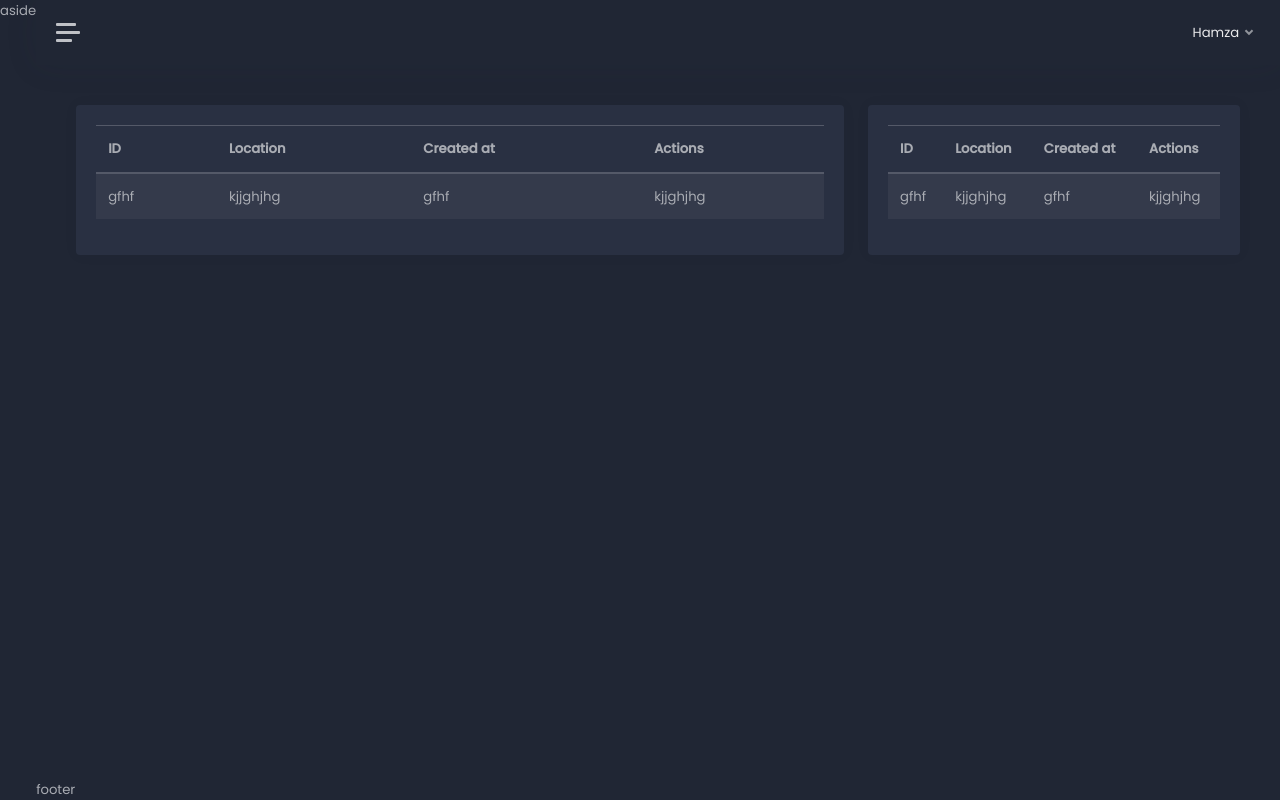
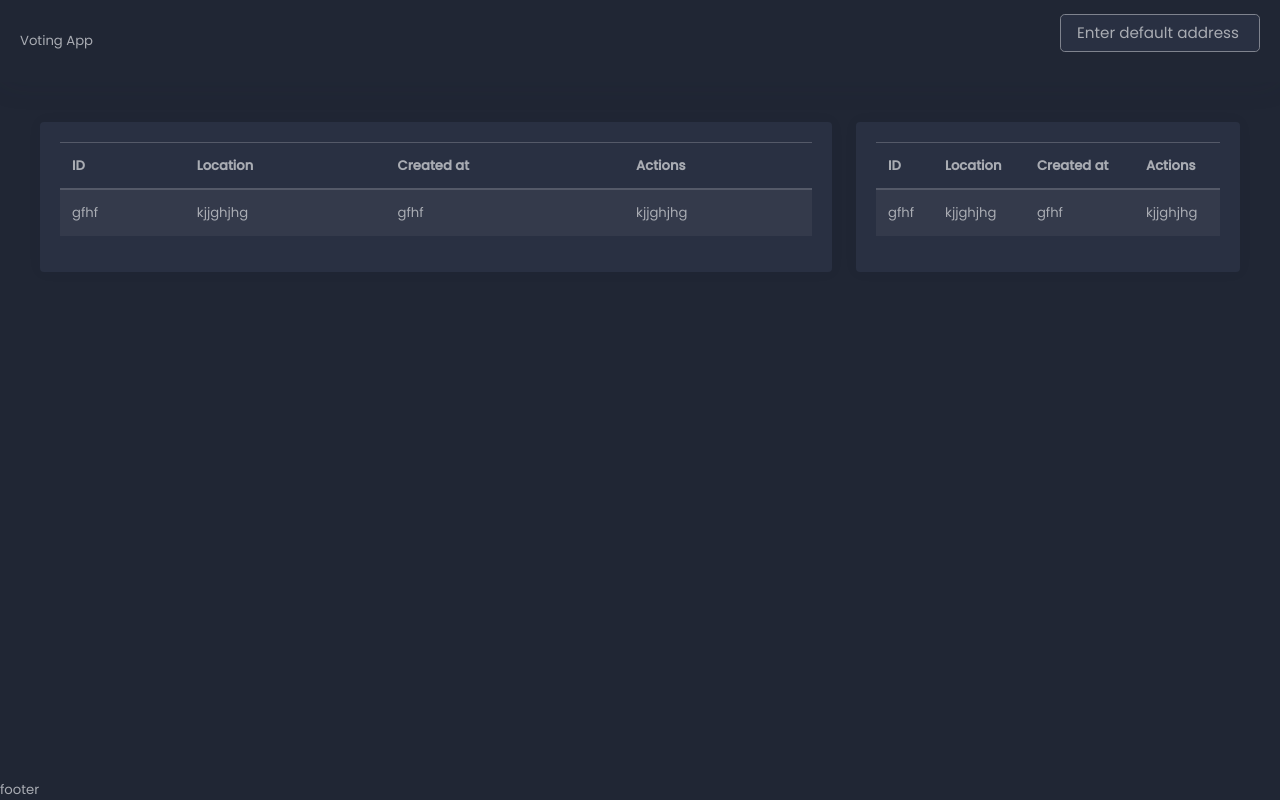
Before and after one commit to Hamza-crypto/Election-blockchain, a website: page index.html in a window 1280 px wide. Drawn offline with Linux system fonts and the light colour scheme.

Commit message:
Added new theme

```diff
--- a/index.html
+++ b/index.html
@@ -19,31 +19,23 @@
 
 <div class="wrapper">
 
-    aside
-
     <div class="main" >
 
         <nav class="navbar navbar-expand navbar-light navbar-bg">
-            <a class="sidebar-toggle">
-                <i class="hamburger align-self-center"></i>
-            </a>
+            Voting App
+            <div class="navbar-collapse collapse">
 
-            <div class="navbar-collapse collapse">
                 <ul class="navbar-nav navbar-align">
-                    <li class="nav-item dropdown">
-                        <a class="nav-icon dropdown-toggle d-inline-block d-sm-none" href="#" data-toggle="dropdown">
-                            <i class="align-middle" data-feather="settings"></i>
-                        </a>
+                    <div class="form-group">
+                        <input
+                                class="form-control form-control-lg"
+                                type="text"
+                                name="pickup_date"
+                                placeholder="Enter default address" />
+                    </div>
 
-                        <a class="nav-link dropdown-toggle d-none d-sm-inline-block" href="#" data-toggle="dropdown" aria-expanded="false">
+                </ul>
 
-
-
-                            <span class="text-dark"> Hamza </span>
-                        </a>
-
-                    </li>
-                </ul>
             </div>
         </nav>
 
@@ -126,10 +118,6 @@
                     </div>
                 </div>
 
-
-
-
-
             </div>
         </main>
 
```
